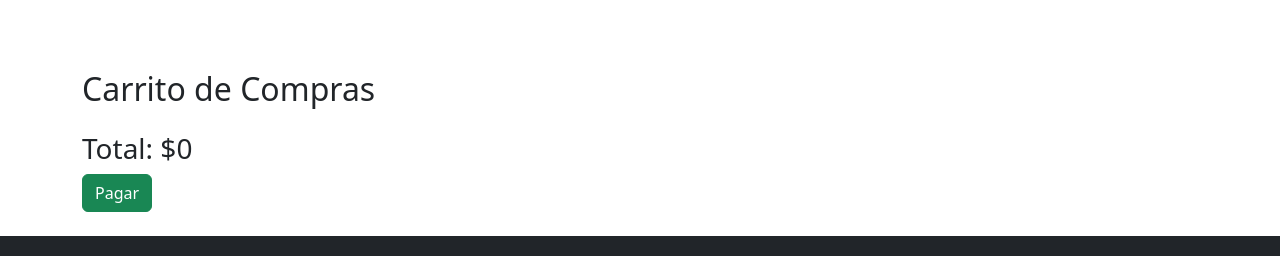
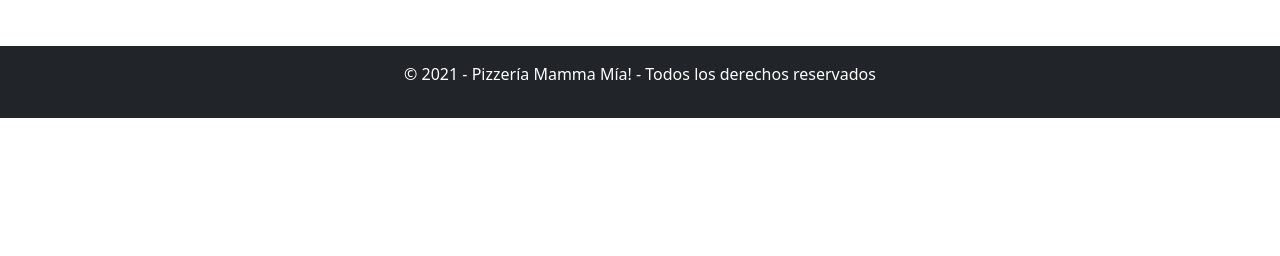
Before and after one commit to JavGarin/React-Hito-4-DesafioLatam-G76-JavierGarin, a React (Create React App) app: page / in a window 1280 px wide. Shown: the part 1665-1921 px from the top of the page. After the commit the page ends 1783 px from the top, so only its background shows below. Built offline with nearby package versions, Linux system fonts and the light colour scheme.

Commit message:
add file Pizza.jsx

```diff
--- a/src/App.jsx
+++ b/src/App.jsx
@@ -1,7 +1,7 @@
 import React, { useState } from 'react';
 import Navbar from './components/Navbar';
 import Footer from './components/Footer';
-import Cart from './components/Cart';
+// import Cart from './components/Cart'; //
 import Home from './components/Home';
 // import Register from './components/Register'; //
 // import Login from './components/Login'; //
@@ -34,8 +34,7 @@
             {/*
             <Register />
             <Login />
-            */}
-            <Cart cart={cart} setCart={setCart} />
+            <Cart cart={cart} setCart={setCart} />*/}
             <Footer />
         </div>
     );
```
Also changed, not shown: src/components/Pizza.jsx (added), 1 other file (tests, documents, lock files or other folders).
